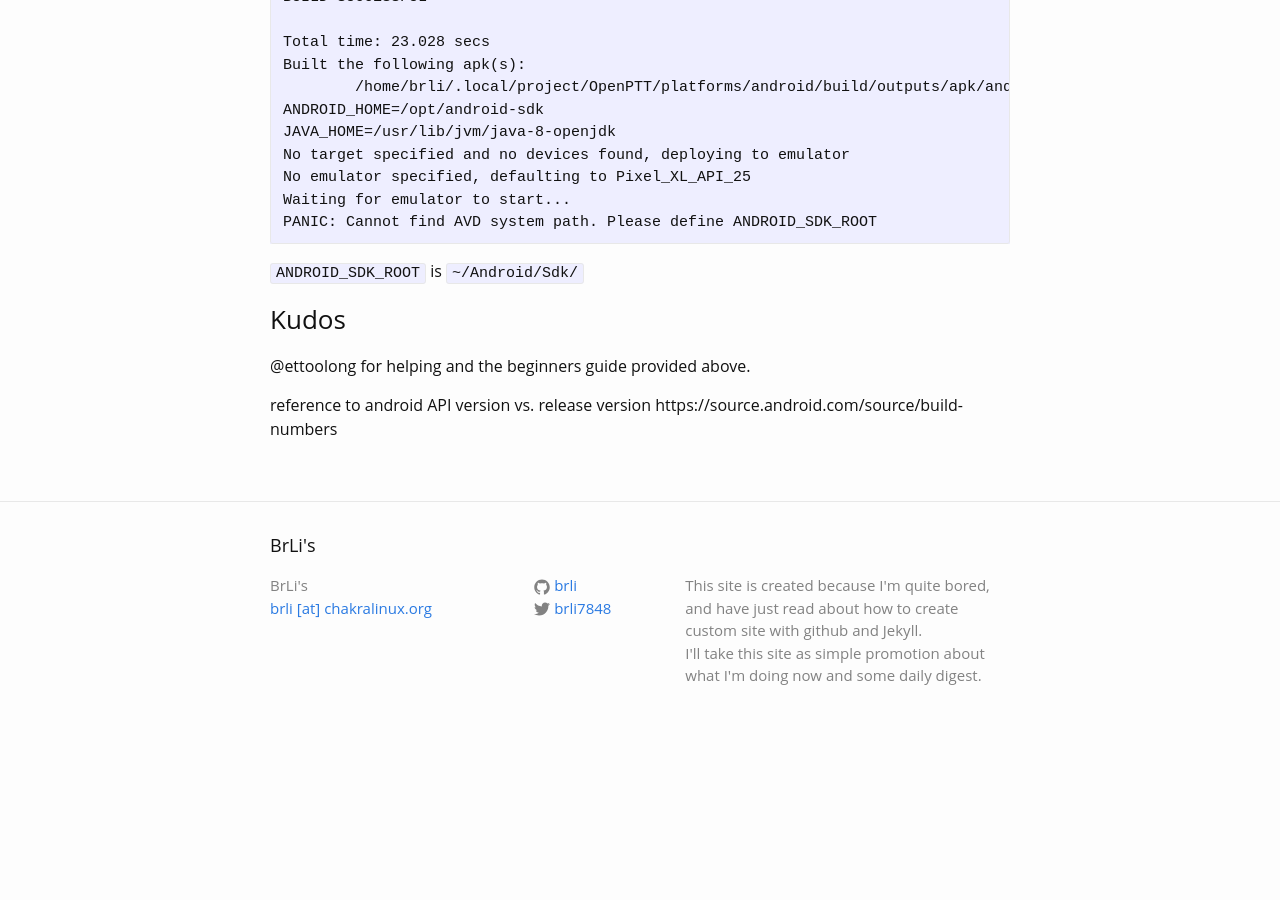
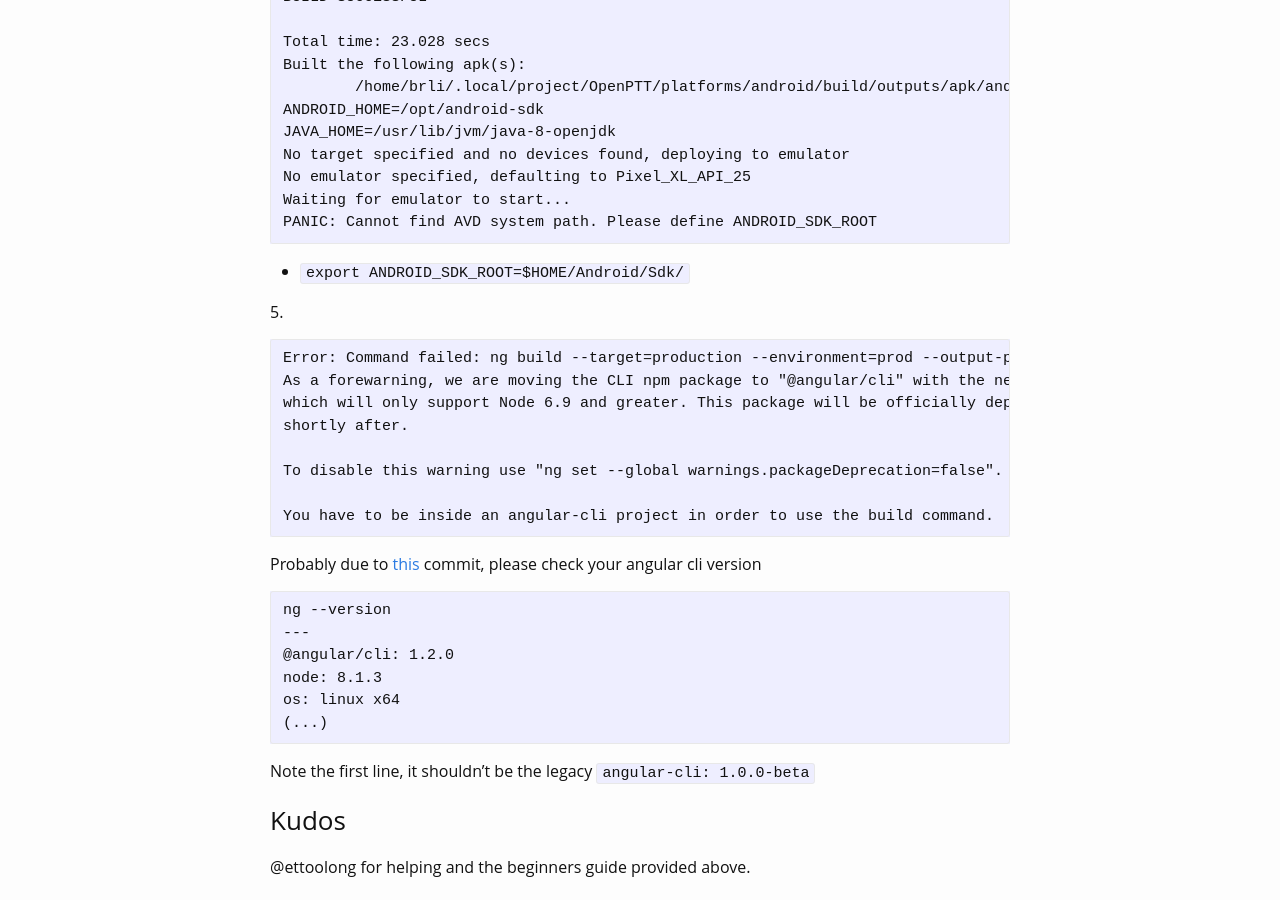
Before and after one commit to Brli/brli.github.io, a Jekyll site: the page built from _posts/2017-07-10-note-openptt-development.markdown, in a window 1280 px wide and 900 px high, scrolled down 1876 px. Built offline with Jekyll 4.4.1, drawn with Linux system fonts in a browser that asks for light colours; comment, search, counter and statistics services are not loaded; before the commit the page ends 2623 px from its top, so only the background shows below that.

Commit message:
add another problem

````diff
--- a/_posts/2017-07-10-note-openptt-development.markdown
+++ b/_posts/2017-07-10-note-openptt-development.markdown
@@ -95,8 +95,32 @@ Waiting for emulator to start...
 PANIC: Cannot find AVD system path. Please define ANDROID_SDK_ROOT
 ```
 
-`ANDROID_SDK_ROOT` is `~/Android/Sdk/`
+- `export ANDROID_SDK_ROOT=$HOME/Android/Sdk/`
 
+5.
+```
+Error: Command failed: ng build --target=production --environment=prod --output-path www/ --base-href .
+As a forewarning, we are moving the CLI npm package to "@angular/cli" with the next release,
+which will only support Node 6.9 and greater. This package will be officially deprecated
+shortly after.
+
+To disable this warning use "ng set --global warnings.packageDeprecation=false".
+
+You have to be inside an angular-cli project in order to use the build command.
+```
+
+Probably due to [this](https://github.com/Brli/OpenPTT/commit/a2c602a7439c09f50750a2fbc9ffb788a445d65a) commit, please check your angular cli version
+
+```
+ng --version
+---
+@angular/cli: 1.2.0
+node: 8.1.3
+os: linux x64
+(...)
+```
+
+Note the first line, it shouldn't be the legacy `angular-cli: 1.0.0-beta`
 
 ### Kudos
 
````
